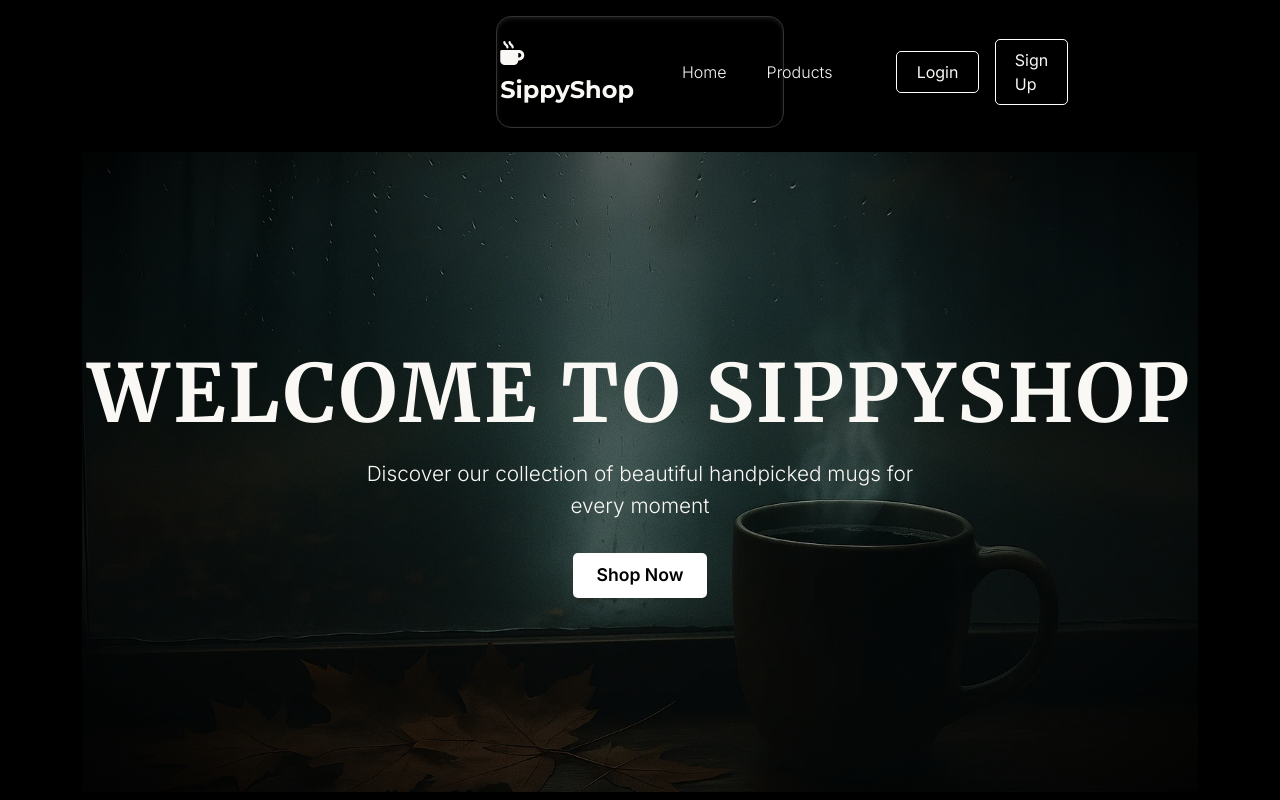
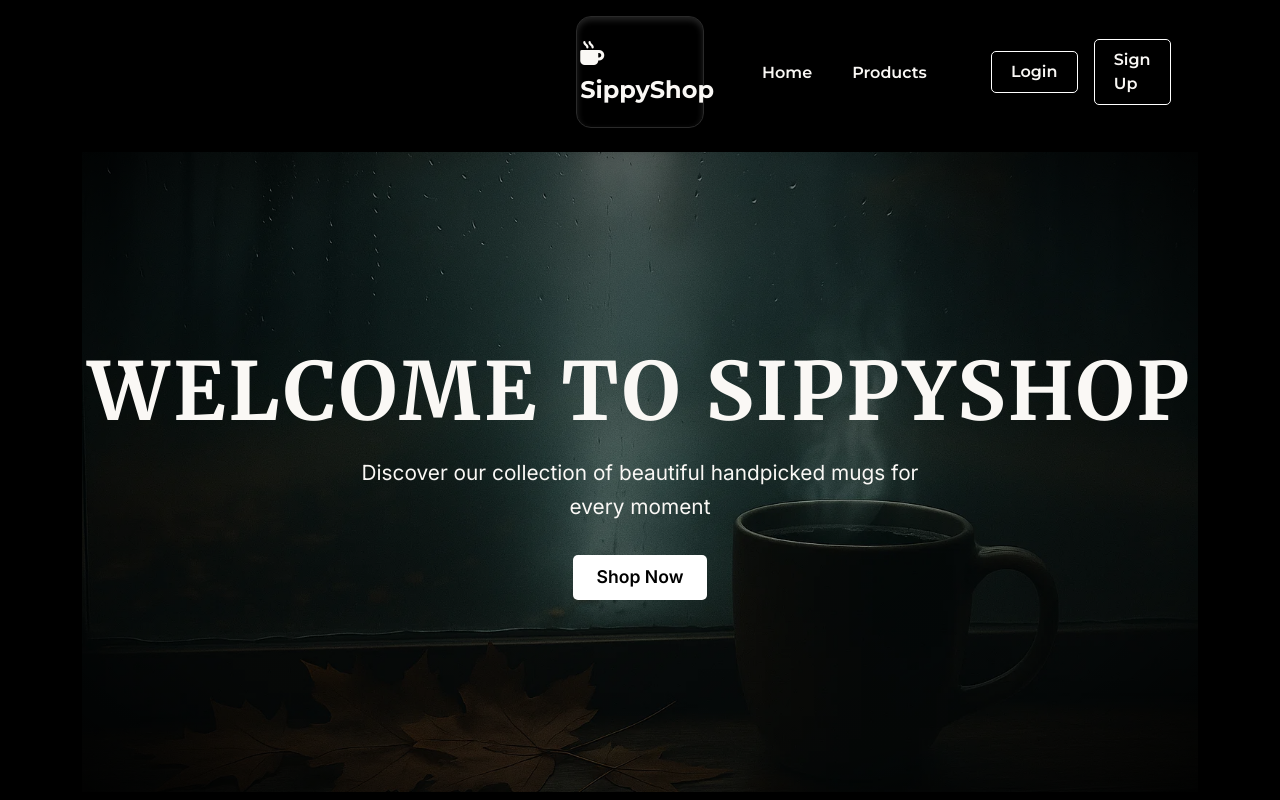
Before and after one commit to mathiase4/sippyshop, a Django app: page / in a window 1280 px wide. Run offline with Django 4.2, Linux system fonts and the light colour scheme; some libraries are stand-ins or nearby versions.

Commit message:
fixed navbar more shadow border and more font weight text on navbar and hero section p

```diff
--- a/products/static/css/base.css
+++ b/products/static/css/base.css
@@ -21,12 +21,16 @@ h1, h2, h3, h4, h5, h6 {
     top:0;
     z-index: 100;
     padding: 1rem 0;
-    margin: 1rem 31rem;
+    margin: 1rem 36rem;
     border-radius: 15px;
-    border: 1px solid #333;
+    border: 1px solid #2a2a2a;
     box-shadow:
-        0 4px 6px rgba(0, 0, 0, 0.3),
-        0 2px 4px rgba(255, 255, 255, 0.1) inset;
+  /* SHADOW BOX HELP FROM HTTPS://WWW.W3SSCHOOLS.COM */
+        0 12px 24px rgba(0, 0, 0, 0.6),
+        0 6px 12px rgba(0, 0, 0, 0.4),
+        0 3px 6px rgba(255, 255, 255, 0.15) inset;
+        0 -1px 2px rgba(255, 255, 255, 0.05) inset;
+
 
 
 }
@@ -61,11 +65,12 @@ h1, h2, h3, h4, h5, h6 {
 .nav-links a {
     color: #faf8f5;
     text-decoration: none;
-    font-family: 'Inter', sans-serif;
+    font-family: 'Montserrat', sans-serif;
 }
 
 .nav-links a:hover {
     color: #fff;
+    text-decoration: underline;
 }
 
 /* aut buttons styling making space on navbar */
@@ -81,12 +86,14 @@ h1, h2, h3, h4, h5, h6 {
     text-decoration: none;
     color: #faf8f5;
     font-weight: 500;
+    font-family: 'Montserrat', sans-serif;
 
 }
 
 .nav-user {
     color: #faf8f5;
     margin-right: 1rem;
+    font-family: 'Montserrat', sans-serif;
 }
 
 .login-btn {
@@ -112,8 +119,8 @@ h1, h2, h3, h4, h5, h6 {
 }
 
 .logout-btn:hover {
-    background-color: #d9534f;
-    color: #fff;
+    background-color: #faf8f5;
+    color: #000;
 }
 
 /* HERO SECTION STYLING!! */
@@ -170,6 +177,8 @@ h1, h2, h3, h4, h5, h6 {
     font-size: 1.3rem;
     max-width: 600px;
     margin: 0 auto;
+    font-weight: 400;
+    line-height: 1.6;
 }
 
 /* Button in hero section */
```
